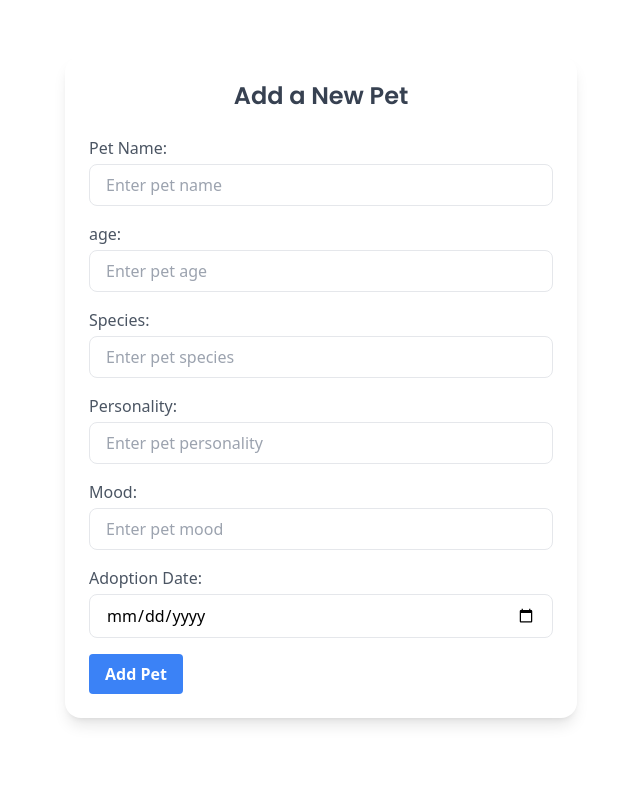
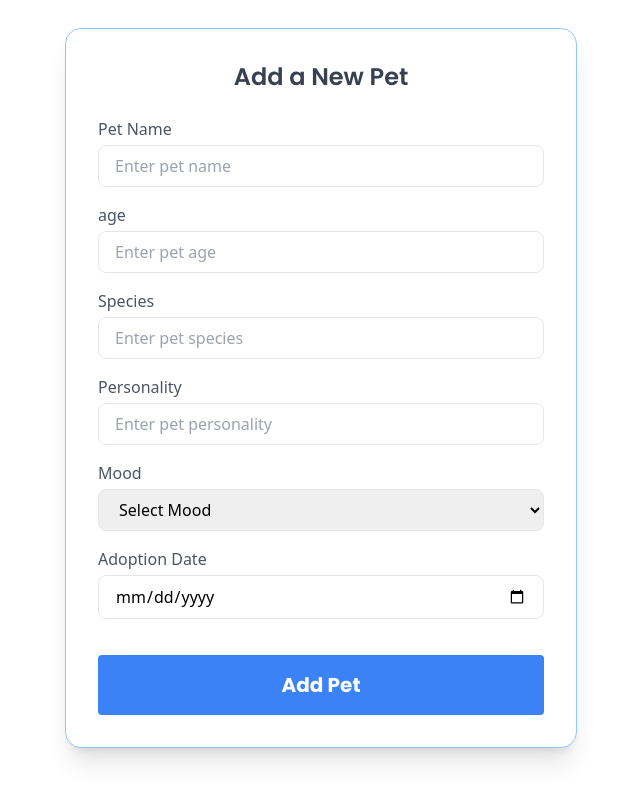
Before and after one commit to hasharas/Virtual-Pet-Adoption, a React (Vite) app in the folder pet-front/: page / in a window 1280 px wide. Shown: the whole page, without its empty margins (319-959 px from the left). Built offline with nearby package versions, Linux system fonts and the light colour scheme.

Commit message:
Change:pet mood change add select tag

```diff
--- a/pet-front/src/components/AddPetForm.jsx
+++ b/pet-front/src/components/AddPetForm.jsx
@@ -2,11 +2,11 @@ import React from 'react';
 
 const AddPetForm = () => {
       return (
-            <div className="max-w-lg mx-auto p-6 bg-white shadow-lg rounded-2xl mt-10">
+            <div className="max-w-lg mx-auto p-8 bg-white shadow-xl border border-blue-300 rounded-2xl mt-3 ">
                   <h2 className='text-2xl font-popin font-semibold mb-6 text-center text-gray-700'>Add a New Pet</h2>
                   <form action="" className='space-y-4'>
                         <div>
-                              <label htmlFor="petName" className='block text-gray-600 mb-1' >Pet Name:</label>
+                              <label htmlFor="petName" className='block text-gray-600 mb-1' >Pet Name</label>
                               <input
                                     type="text"
                                     id="petName"
@@ -17,7 +17,7 @@ const AddPetForm = () => {
                               />
                         </div>
                         <div>
-                              <label htmlFor="petType" className='block text-gray-600 mb-1'>age:</label>
+                              <label htmlFor="petType" className='block text-gray-600 mb-1'>age</label>
                               <input
                                     type='number'
                                     id="petType"
@@ -28,7 +28,7 @@ const AddPetForm = () => {
                               />
                         </div>
                         <div>
-                              <label htmlFor="petSpecies " className='block text-gray-600 mb-1'>Species:</label>
+                              <label htmlFor="petSpecies " className='block text-gray-600 mb-1'>Species</label>
                               <input
                                     type="text"
                                     id="petSpecies"
@@ -39,7 +39,7 @@ const AddPetForm = () => {
                               />
                         </div>
                         <div>
-                              <label htmlFor="petPersonality" className='block text-gray-600 mb-1'>Personality:</label>
+                              <label htmlFor="petPersonality" className='block text-gray-600 mb-1'>Personality</label>
                               <input
                                     type="text"
                                     id="petPersonality"
@@ -50,26 +50,25 @@ const AddPetForm = () => {
                               />
                         </div>
                         <div>
-                              <label htmlFor="petMood" className='block text-gray-600 mb-1'>Mood:</label>
-                              <input
-                                    type="text"
-                                    id="petMood"
-                                    name="petMood"
-                                    placeholder="Enter pet mood"
-                                    required
-                                    className="w-full px-4 py-2 border rounded-lg focus:outline-none focus:ring-2 focus:ring-blue-400" />
+                              <label htmlFor="petMood" className='block text-gray-600 mb-1'>Mood</label>
+                              <select name="" id="" className="w-full px-4 py-2 border rounded-lg focus:outline-none focus:ring-2 focus:ring-blue-400">
+                                    <option value="">Select Mood</option>
+                                    <option value="happy">Happy</option>
+                                    <option value="sad">Sad</option>
+
+                              </select>
                         </div>
-                        <div>
-                              <label htmlFor="adoptionDate" className='block text-gray-600 mb-1'>Adoption Date:</label>
+                        <div className=''>
+                              <label htmlFor="adoptionDate" className='block text-gray-600 mb-1'>Adoption Date</label>
                               <input
                                     type="date"
                                     id="adoptionDate"
                                     name="adoptionDate"
                                     required
-                                    className="w-full px-4 py-2 border rounded-lg focus:outline-none focus:ring-2 focus:ring-blue-400" />
+                                    className="w-full px-4 py-2 border rounded-lg focus:outline-none focus:ring-2 focus:ring-blue-400 mb-5" />
                         </div>
 
-                        <button type="submit" className="bg-blue-500 hover:bg-blue-700 text-white font-bold py-2 px-4 rounded">
+                        <button type="submit" className="bg-blue-500 font-popin w-full  hover:bg-blue-700 text-xl text-white font-bold py-4 px-4 rounded">
                               Add Pet
                         </button>
                   </form>
```
